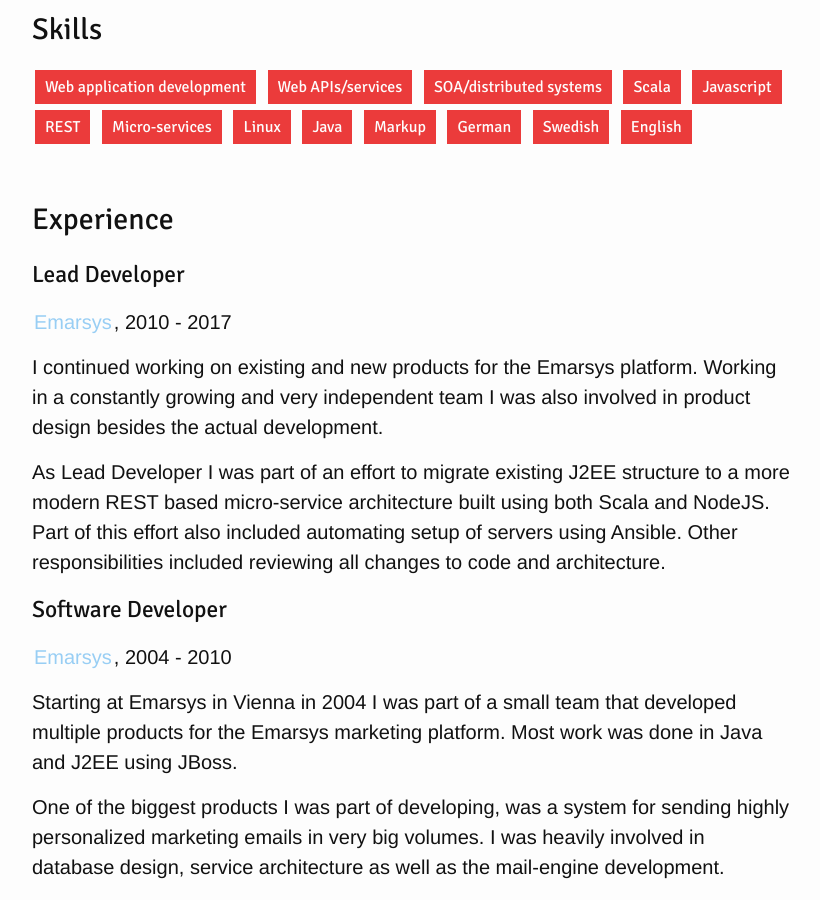
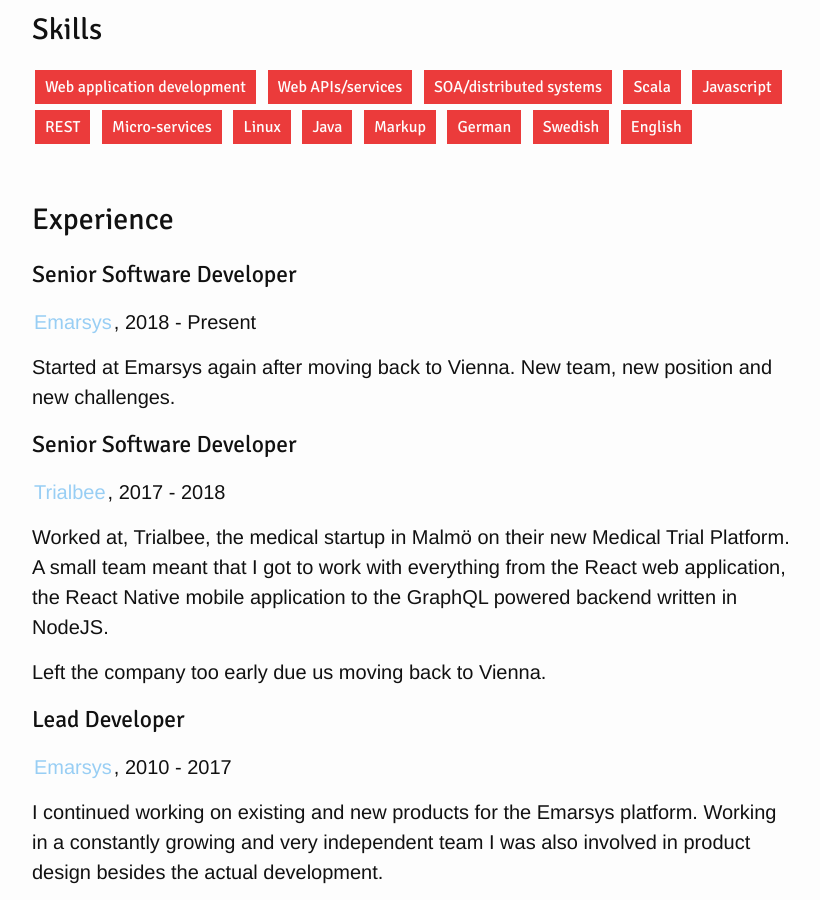
Before and after one commit to jpersson/jpersson.github.io, a Jekyll site: the page built from resume.md, in a window 1280 px wide and 900 px high, scrolled down 324 px. Shown: the whole window, without its empty margins (228-1048 px from the left). Built offline with Jekyll 4.4.1, drawn with Linux system fonts in a browser that asks for light colours.

Commit message:
Add Trialbee and Emarsys

```diff
--- a/resume.md
+++ b/resume.md
@@ -23,6 +23,20 @@ Experienced software engineer who has developed a wide variety of software, web
 * English
 
 ## Experience
+
+### Senior Software Developer
+
+[Emarsys](http://www.emarsys.com), 2018 - Present
+
+Started at Emarsys again after moving back to Vienna. New team, new position and new challenges.
+
+### Senior Software Developer
+
+[Trialbee](http://trialbee.com), 2017 - 2018
+
+Worked at, Trialbee, the medical startup in Malmö on their new Medical Trial Platform. A small team meant that I got to work with everything from the React web application, the React Native mobile application to the GraphQL powered backend written in NodeJS.
+
+Left the company too early due us moving back to Vienna.
 
 ### Lead Developer
 
```
